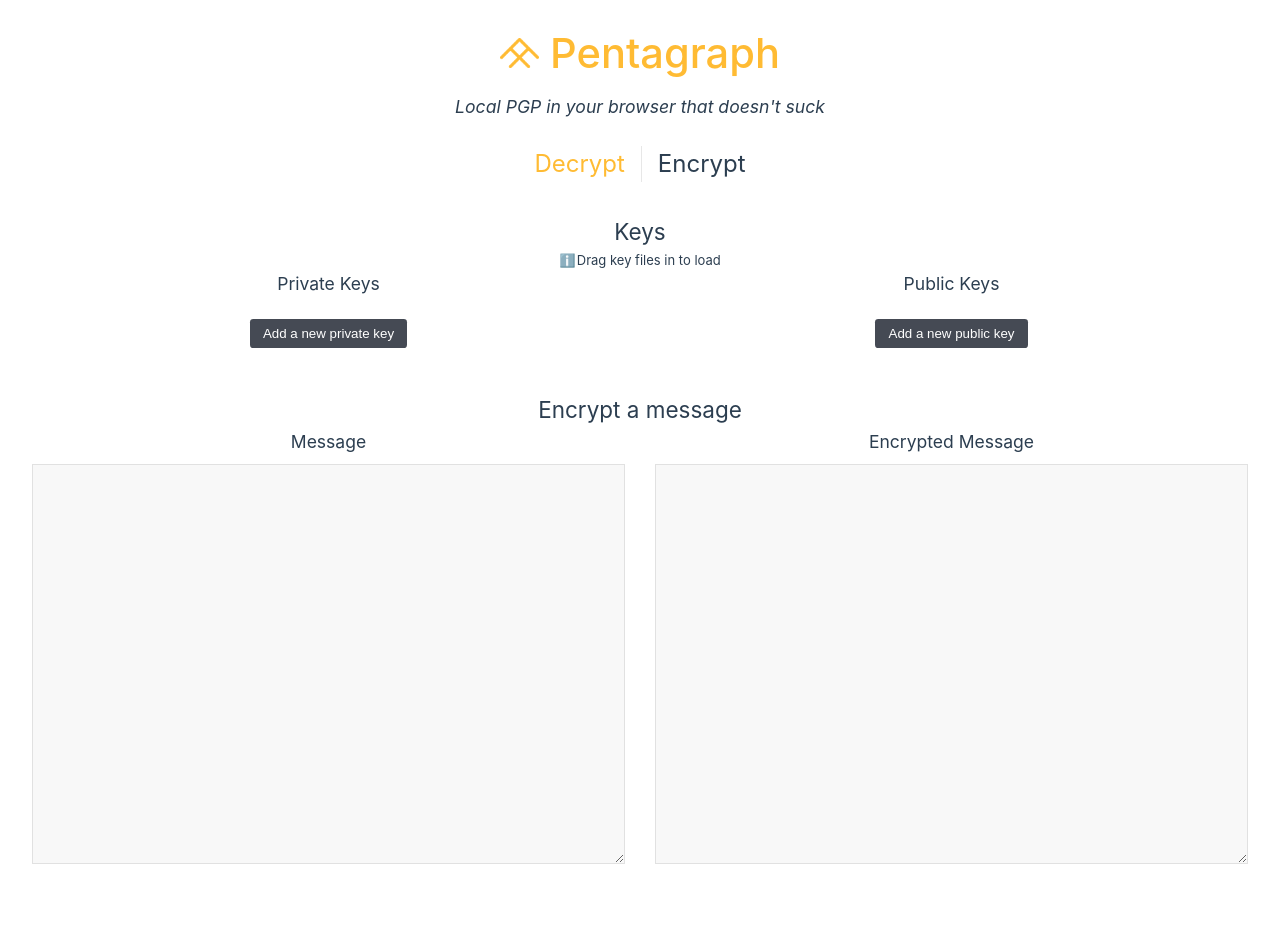
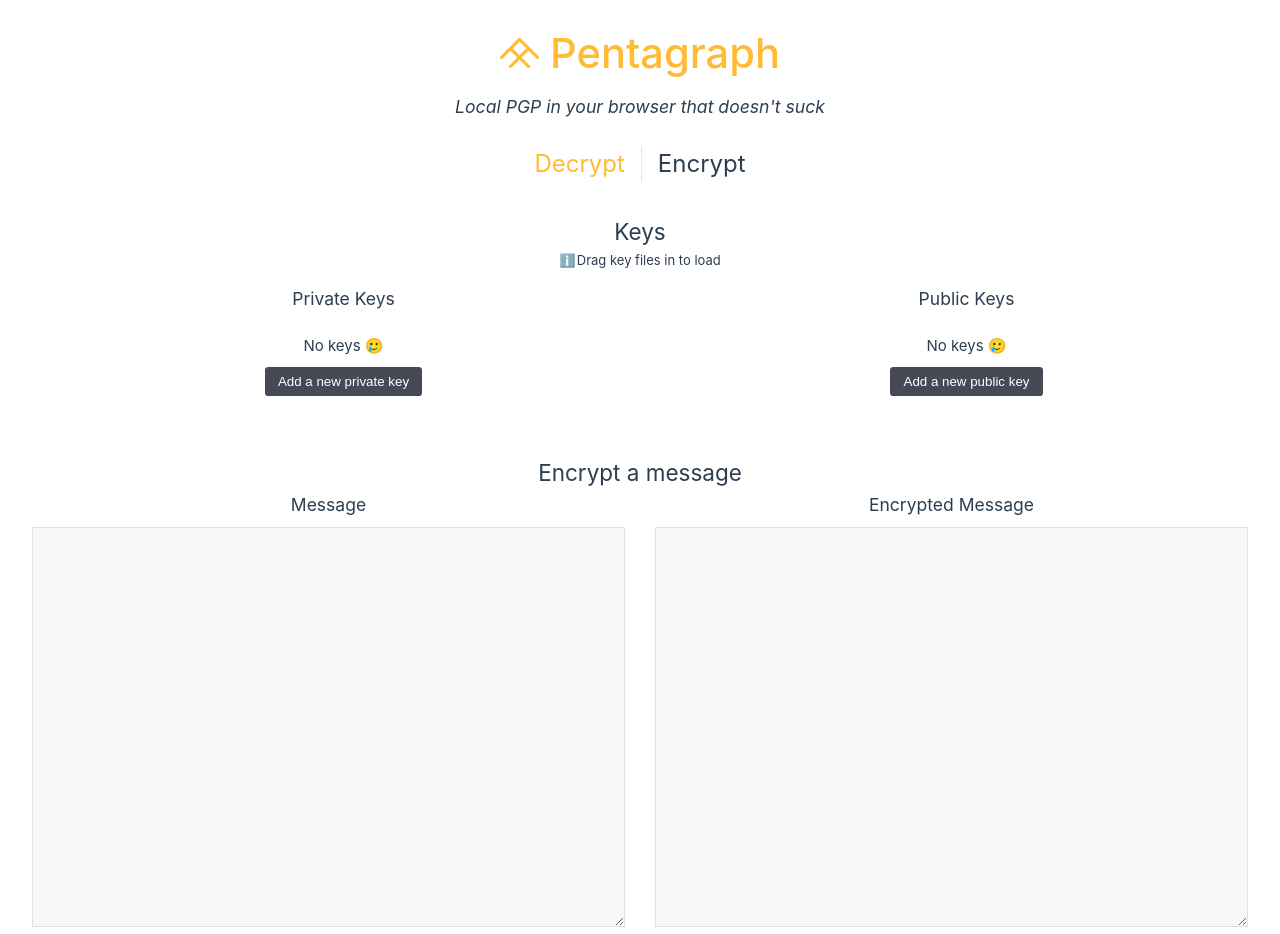
Before and after one commit to aliask/pentagraph, a Vue app: page /encrypt in a window 1280 px wide. Before the commit the page ends 871 px from the top, so only its background shows below. Built offline with nearby package versions, Linux system fonts and the light colour scheme.

Commit message:
Add UI transitions Rework dropzone UI for smoother experience

```diff
--- a/src/components/Keys.vue
+++ b/src/components/Keys.vue
@@ -17,7 +17,7 @@
 
 async function checkPrivateKey(event) {
   let newKey = await keys.checkKey(newPrivateKey.value)
-  if(newKey) {
+  if (newKey) {
     newPrivateKeyIsValid.value = true
     newPrivateKeyName.value = newKey.name
   } else {
@@ -29,7 +29,7 @@
 
 async function checkPublicKey(event) {
   let newKey = await keys.checkKey(newPublicKey.value)
-  if(newKey) {
+  if (newKey) {
     newPublicKeyIsValid.value = true
     newPublicKeyName.value = newKey.name
   } else {
@@ -42,9 +42,9 @@
 async function doUnlock() {
   return keys.unlock(passphrase.value)
     .then(unlocked => {
-      if(unlocked)
+      if (unlocked)
         passphrase.value = ''
-    }).catch(e => {})
+    }).catch(e => { })
 }
 watch(passphrase, doUnlock)
 
@@ -87,19 +87,21 @@
 <template>
   <h2>Keys</h2>
   <span class="info">Drag key files in to load</span>
-  <div class="keys" @drop.stop.prevent="onDrop" @dragover.prevent="onDrag" @dragleave="onDragLeave">
+  <div id="dragzone" @drop.stop.prevent="onDrop" @dragover.prevent="onDrag" @dragleave="onDragLeave">
+    <Transition name="dropzone">
       <div id="dropzone" v-if="isDragging"><span>Drop keys to load</span></div>
-    <div v-if="!isDragging">
+    </Transition>
+
+    <div class="keys">
+
+      <div>
         <h3>Private Keys</h3>
         <ul class="keyList">
-        <li
-          v-for="privKey in keys.privateKeys"
-          :title="'Fingerprint: ' + privKey.fingerprint"
-          :class="[
+          <li v-if="keys.privateKeys.length == 0">No keys 🥲</li>
+          <li v-for="privKey in keys.privateKeys" :title="'Fingerprint: ' + privKey.fingerprint" :class="[
             { active: privKey == keys.activePrivateKey },
             { locked: keys.privateKeyLocked }
-          ]"
-        >
+          ]">
             <a href="#" class="key" @click="keys.setPrivateKey(privKey.fingerprint)">{{ privKey.name }}</a>
             -
             <a href="#" @click="keys.deletePrivateKey(privKey.fingerprint)">Delete</a>
@@ -116,25 +118,25 @@
           </li>
         </ul>
 
+        <Transition>
           <div v-if="showAddPrivateKeys" class="addKeyAside">
-        <textarea
-          @keydown.esc="showAddPrivateKeys = false"
-          v-model="newPrivateKey"
-          class="keyInput"
-          :class="{ finished: newPrivateKeyIsValid }"
-        ></textarea>
+            <textarea @keydown.esc="showAddPrivateKeys = false" v-model="newPrivateKey" class="keyInput"
+              :class="{ finished: newPrivateKeyIsValid }"></textarea>
             <span v-if="newPrivateKeyIsValid">Key UserID: {{ newPrivateKeyName }}</span>
             <div class="buttongroup">
               <button @click="showAddPrivateKeys = false">Cancel</button>
               <button class="accept" @click="addPrivateKey(newPrivateKey)" :disabled="!newPrivateKeyIsValid">Add</button>
             </div>
           </div>
+        </Transition>
       </div>
 
-    <div v-if="!isDragging">
+      <div>
         <h3>Public Keys</h3>
         <ul class="keyList">
-        <li v-for="pubKey in keys.publicKeys" :title="'Fingerprint: ' + pubKey.fingerprint" :class="{ active: pubKey == keys.activePublicKey }">
+          <li v-if="keys.publicKeys.length == 0">No keys 🥲</li>
+          <li v-for="pubKey in keys.publicKeys" :title="'Fingerprint: ' + pubKey.fingerprint"
+            :class="{ active: pubKey == keys.activePublicKey }">
             <a href="#" class="key" @click="keys.setPublicKey(pubKey.fingerprint)">{{ pubKey.name }}</a>
             -
             <a href="#" @click="keys.deletePublicKey(pubKey.fingerprint)">Delete</a>
@@ -146,35 +148,34 @@
           </li>
         </ul>
 
+        <Transition>
           <div v-if="showAddPublicKeys" class="addKeyAside">
-        <textarea
-          @keydown.esc="showAddPublicKeys = false"
-          v-model="newPublicKey"
-          class="keyInput"
-          :class="{ finished: newPublicKeyIsValid }"
-        ></textarea>
+            <textarea @keydown.esc="showAddPublicKeys = false" v-model="newPublicKey" class="keyInput"
+              :class="{ finished: newPublicKeyIsValid }"></textarea>
             <span v-if="newPublicKeyIsValid">Key UserID: {{ newPublicKeyName }}</span>
             <div class="buttongroup">
               <button @click="showAddPublicKeys = false">Cancel</button>
               <button class="accept" @click="addPublicKey(newPublicKey)" :disabled="!newPublicKeyIsValid">Add</button>
             </div>
           </div>
+        </Transition>
       </div>
+    </div>
+
   </div>
 </template>
 
 <style>
-@media (min-width: 1024px) {
 .keys {
   display: flex;
   flex-direction: row;
   gap: 2em;
   place-items: center;
   width: 100%;
-  }
+  margin: 1em;
 }
 
-.keys > * {
+.keys>* {
   flex: 1;
 }
 
@@ -187,19 +188,31 @@
   margin-right: 0.1em;
 }
 
+#dragzone {
+  position: relative;
+  min-height: 10em;
+}
+
 #dropzone {
   height: 10em;
-  border-radius: 1em;
-  margin: 1em;
-  border: 3px dashed var(--vt-c-primary);
+  border-radius: 2em;
+  outline-offset: -1em;
+  outline: 3px dashed var(--vt-c-primary);
   display: flex;
   place-items: center;
+  position: absolute;
+  width: 100%;
+  height: 100%;
+  background: var(--color-background);
 }
 
-#dropzone > span {
+#dropzone>span {
   flex: 1;
   color: var(--vt-c-primary);
   font-weight: 700;
+
+  /* Prevents glitching while dragging */
+  pointer-events: none;
 }
 
 .keyList {
@@ -207,7 +220,7 @@
   padding: 0.5em;
 }
 
-.keyList > * {
+.keyList>* {
   padding: 0.3em;
 }
 
@@ -216,12 +229,12 @@
   margin-right: 0.1em;
 }
 
-.active.locked > a.key::before {
+.active.locked>a.key::before {
   content: '🔒';
   margin-right: 0.1em;
 }
 
-.active > a.key::before {
+.active>a.key::before {
   content: '🟢';
   margin-right: 0.1em;
 }
@@ -257,7 +270,7 @@
   gap: 2em;
 }
 
-.buttongroup > * {
+.buttongroup>* {
   flex: 1;
 }
 
@@ -267,4 +280,26 @@
   gap: 1em;
   justify-items: start;
 }
+
+.dropzone-enter-active,
+.dropzone-leave-active {
+  transition: opacity 0.2s ease-out;
+}
+
+.dropzone-enter-from,
+.dropzone-leave-to {
+  opacity: 0;
+}
+
+.v-enter-active,
+.v-leave-active {
+  transition: all 0.4s ease-out;
+  max-height: 100vh;
+}
+
+.v-enter-from,
+.v-leave-to {
+  opacity: 0;
+  max-height: 0px;
+}
 </style>
```
Lines whose indentation alone changed are shown as unchanged.
